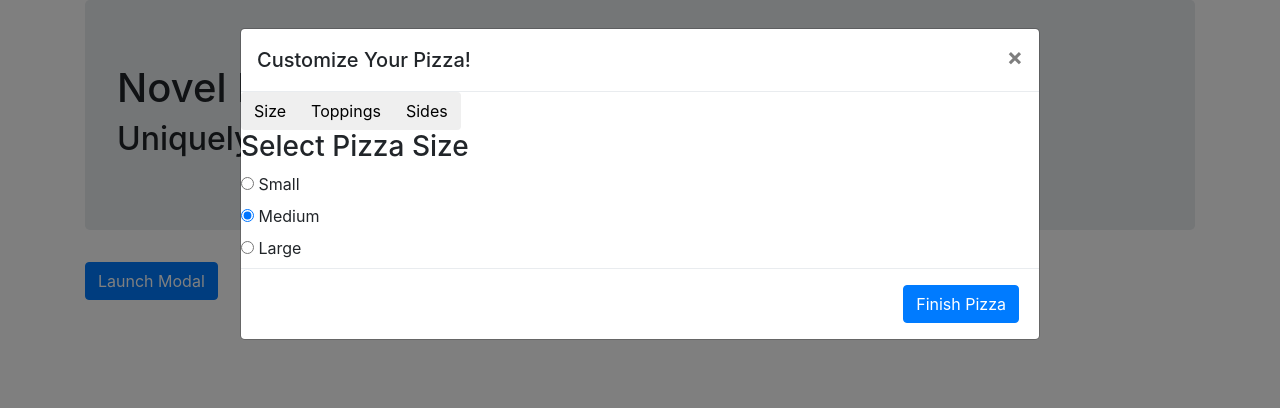
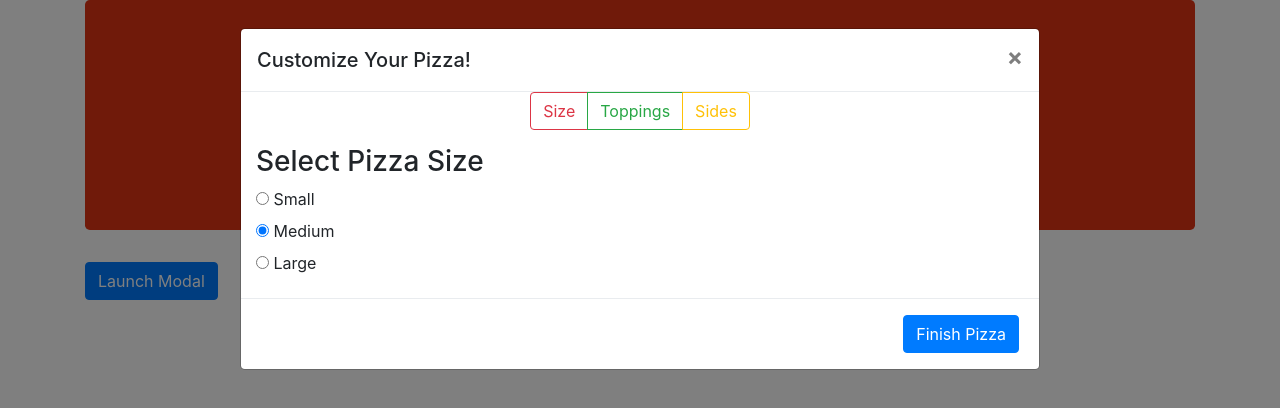
Before and after one commit to HyungNLee/pizza-website, a plain HTML site: page index.html in a window 1280 px wide. Both pictures are taken after a click on the button "Launch Modal". Drawn offline with Linux system fonts and the light colour scheme.

Commit message:
Finish site functionality. Add some CSS to page.

```diff
--- a/css/styles.css
+++ b/css/styles.css
@@ -13,3 +13,21 @@
 .confirmation-page {
   display: none;
 }
+
+.options-page {
+  margin: 15px;
+}
+
+.btn-group {
+  align-self: center;
+}
+
+.jumbotron {
+  text-align: center;
+  background-color: #e03515;
+  text-shadow: 1px 1px white;
+}
+
+.jumbotron h2 {
+  font-style: italic;
+}
--- a/index.html
+++ b/index.html
@@ -31,9 +31,9 @@
                 </button>
             </div>
             <div class="btn-group" role="group" aria-label="...">
-              <button type="button" id="sizeMenuButton" class="btn btn-default">Size</button>
-              <button type="button" id="toppingMenuButton" class="btn btn-default">Toppings</button>
-              <button type="button" id="sidesMenuButton" class="btn btn-default">Sides</button>
+              <button type="button" id="sizeMenuButton" class="btn btn-outline-danger">Size</button>
+              <button type="button" id="toppingMenuButton" class="btn btn-outline-success">Toppings</button>
+              <button type="button" id="sidesMenuButton" class="btn btn-outline-warning">Sides</button>
             </div>
             <div class="options-page">
               <div class="size-page">
```
